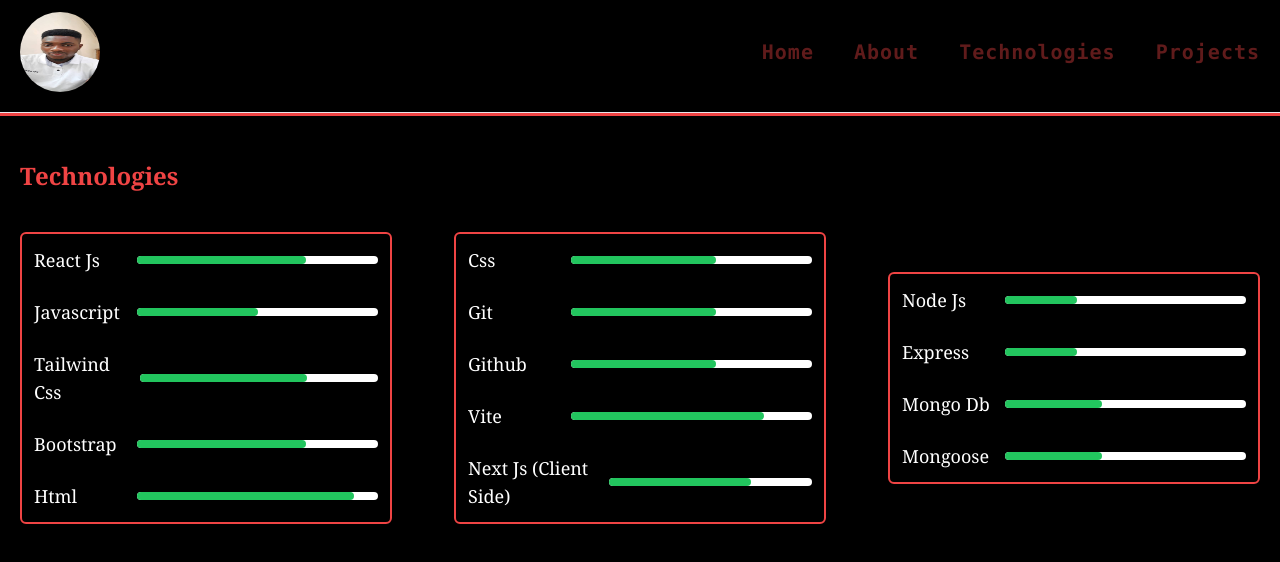
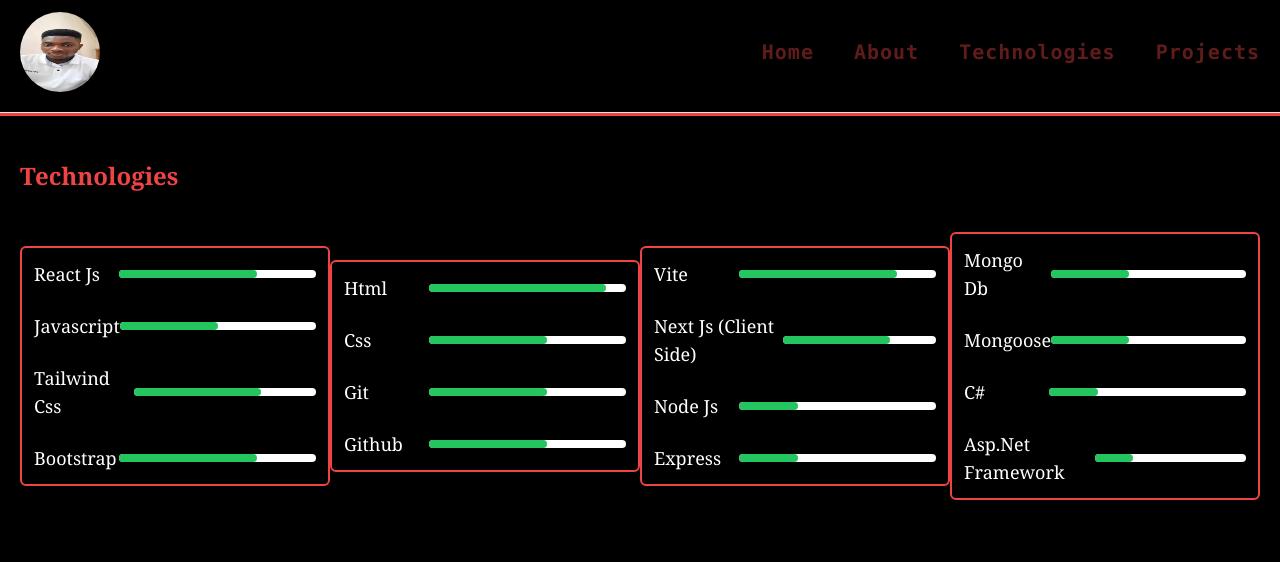
Before and after one commit to Dare649/nextJs_portfolio, a Next.js app: page /pages/technologies in a window 1280 px wide. Shown: the top 562 px of the page. Built offline with nearby package versions, Linux system fonts and the light colour scheme.

Commit message:
technologies update

```diff
--- a/app/pages/technologies/page.jsx
+++ b/app/pages/technologies/page.jsx
@@ -2,9 +2,10 @@
 import ProgressBar from "@components/ProgressBar"
 
 const Technologies = () => {
-  const first = stacks.slice(0, 5);
-  const second = stacks.slice(5, 10);
-  const third = stacks.slice(10, 14);
+  const first = stacks.slice(0, 4);
+  const second = stacks.slice(4, 8);
+  const third = stacks.slice(8, 12);
+  const fourth = stacks.slice(12, 16);
 
   return (
     <div className="lg:px-5 sm:px-2">
@@ -13,6 +14,7 @@
         <ProgressBar data={first}/>
         <ProgressBar data={second}/>
         <ProgressBar data={third}/>
+        <ProgressBar data={fourth}/>
       </div>
     </div>
   )
--- a/components/dummy.jsx
+++ b/components/dummy.jsx
@@ -81,6 +81,18 @@
         title: "mongoose",
         rate: 40
     },
+    {
+        title: "C#",
+        rate: 25
+    },
+    {
+        title: "asp.net framework",
+        rate: 25
+    },
+    {
+        title: "ms sql",
+        rate: 30
+    },
 ]
 
 export const projects = [
```
